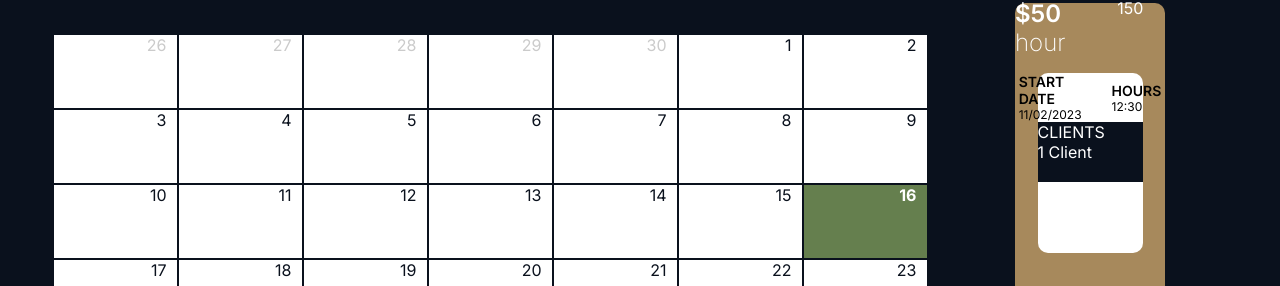
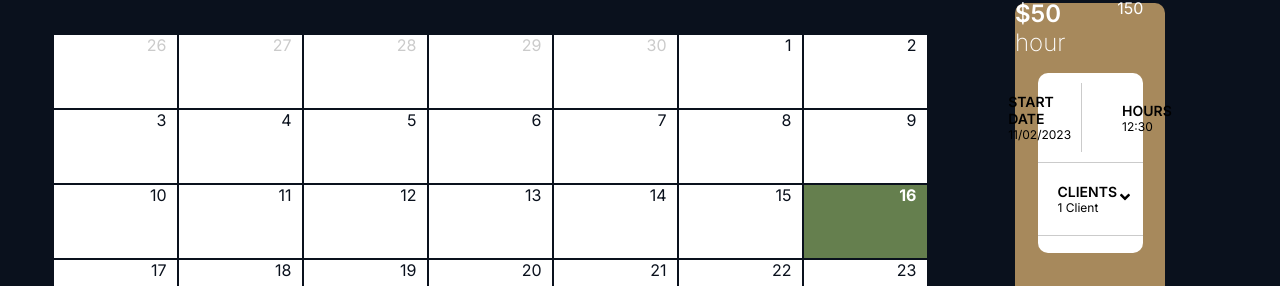
Before and after one commit to rkotchamp/HairBay-project, a React (Vite) app in the folder HairBayFrontEnd/: page /profile in a window 1280 px wide. Shown: the part 1076-1362 px from the top of the page. Built offline with nearby package versions, Linux system fonts and the light colour scheme; some icons are missing.

Commit message:
stylyed the users selection of prices

```diff
--- a/HairBayFrontEnd/src/Pages/Profile Page/Profile.css
+++ b/HairBayFrontEnd/src/Pages/Profile Page/Profile.css
@@ -230,8 +230,13 @@
 
 .startDate {
   background-color: transparent;
+  border-right: 1px solid var(--light-grey-color);
+  padding: 10px;
 }
-
+.startHours {
+  background-color: transparent;
+  padding: 10px;
+}
 .smallText {
   font-size: 12px;
   background-color: transparent;
@@ -245,6 +250,8 @@
   align-items: center;
   gap: 30px;
   background-color: transparent;
+  border-bottom: 1px solid var(--light-grey-color);
+  padding: 10px;
 }
 .bigText {
   background-color: transparent;
@@ -253,13 +260,33 @@
 }
 
 .clients {
-  color: var(--text-color);
+  /* color: var(--text-color); */
+  background-color: transparent;
 }
 
 .client__title {
   background-color: transparent;
 }
+.client__info {
+  background-color: transparent;
+}
+.upAndDown {
+  background-color: transparent;
+}
+.icon-up {
+  background-color: transparent;
+}
 
+.client-details {
+  background-color: transparent;
+
+  display: flex;
+  justify-content: space-between;
+  align-items: center;
+  padding: 20px;
+  /* margin-top: 20px; */
+  border-bottom: 1px solid var(--light-grey-color);
+}
 @media only screen and (max-width: 600px) {
   .arrowBack {
     color: var(--primary-light-color);
--- a/HairBayFrontEnd/src/Pages/Profile Page/Profile.jsx
+++ b/HairBayFrontEnd/src/Pages/Profile Page/Profile.jsx
@@ -7,6 +7,8 @@ import { FaBuilding } from "react-icons/fa";
 import Calendar from "../../Components/Calendar/ParentCalendar/Calendar";
 import { LiaStarSolid } from "react-icons/lia";
 import { Link } from "react-router-dom";
+import { FaAngleUp, FaAngleDown } from "react-icons/fa";
+import { useState } from "react";
 import "./Profile.css";
 
 const userImages = [
@@ -16,6 +18,16 @@ const userImages = [
 ];
 
 function Profile() {
+  const [iconUp, setIconUp] = useState(false);
+  const [iconDown, setIconDown] = useState(true);
+
+  const handleUpIcon = () => {
+    setIconDown(!iconDown);
+    setIconUp(!iconUp);
+  };
+  // const handleDownIcon = () => {
+  //   setIconUp(!iconUp);
+  // };
   return (
     <div className="profile-container">
       <div className="profile-content">
@@ -101,18 +113,19 @@ function Profile() {
                     <p className="bigText">START DATE</p>
                     <p className="smallText">11/02/2023</p>
                   </div>
-                  <div className="startDate">
+                  <div className="startHours">
                     <p className="bigText">HOURS</p>
                     <p className="smallText">12:30</p>
                   </div>
                 </div>
-                <div className="">
+                <div className="client-details" onClick={handleUpIcon}>
                   <div className="clients">
-                    <p className="client__title">CLIENTS</p>
-                    <p className="client__title">1 Client</p>
+                    <p className="client__title bigText">CLIENTS</p>
+                    <p className="client__info smallText">1 Client</p>
                   </div>
                   <div className="upAndDown">
-                    <img src="" alt="" />
+                    {iconUp && <FaAngleUp className="icon-up" />}
+                    {iconDown && <FaAngleDown className="icon-up" />}
                   </div>
                 </div>
               </div>
```
